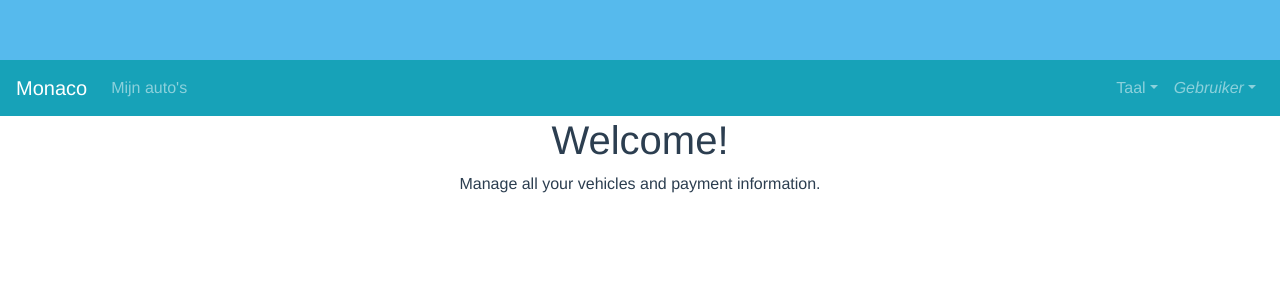
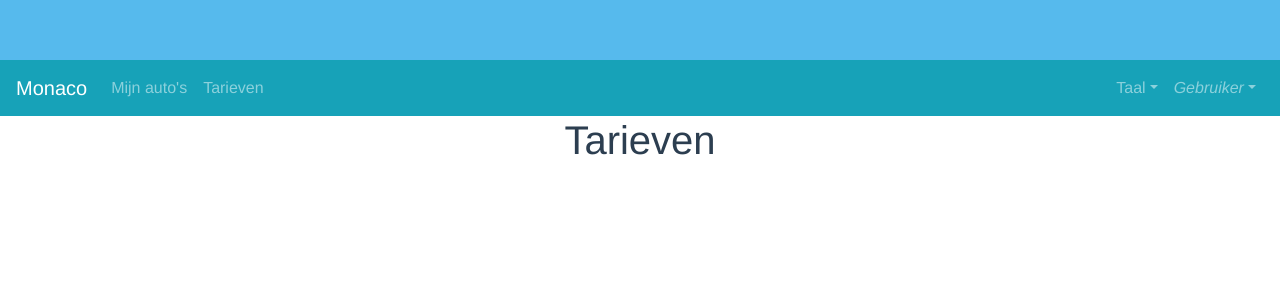
Before and after one commit to BJBaardse/FrontEnd, a Vue app: page /tarieven in a window 1280 px wide. Before the commit this address led to /home. Shown: the top 300 px of the page. Built offline with nearby package versions, Linux system fonts and the light colour scheme; sample sign-in values are in the browser's storage.

Commit message:
ADD tarieven page

```diff
--- /dev/null
+++ b/src/components/Tarieven.vue
@@ -0,0 +1,16 @@
+<template>
+  <div>
+    <nav-bar></nav-bar>
+    <h1>Tarieven</h1>
+  </div>
+</template>
+
+<script>
+  export default {
+    name: "Tarieven"
+  }
+</script>
+
+<style scoped>
+
+</style>
--- a/src/components/templates/NavBar.vue
+++ b/src/components/templates/NavBar.vue
@@ -11,7 +11,11 @@
             Mijn auto's
           </b-nav-item>
         </b-navbar-nav>
-
+        <b-navbar-nav>
+          <b-nav-item v-bind:to="'tarieven'">
+            Tarieven
+          </b-nav-item>
+        </b-navbar-nav>
         <!-- Right aligned nav items -->
         <b-navbar-nav class="ml-auto">
           <b-nav-item-dropdown text="Taal" right v-model="$i18n.locale">
```
Also changed, not shown: src/router/index.js (+14 -12 lines).
